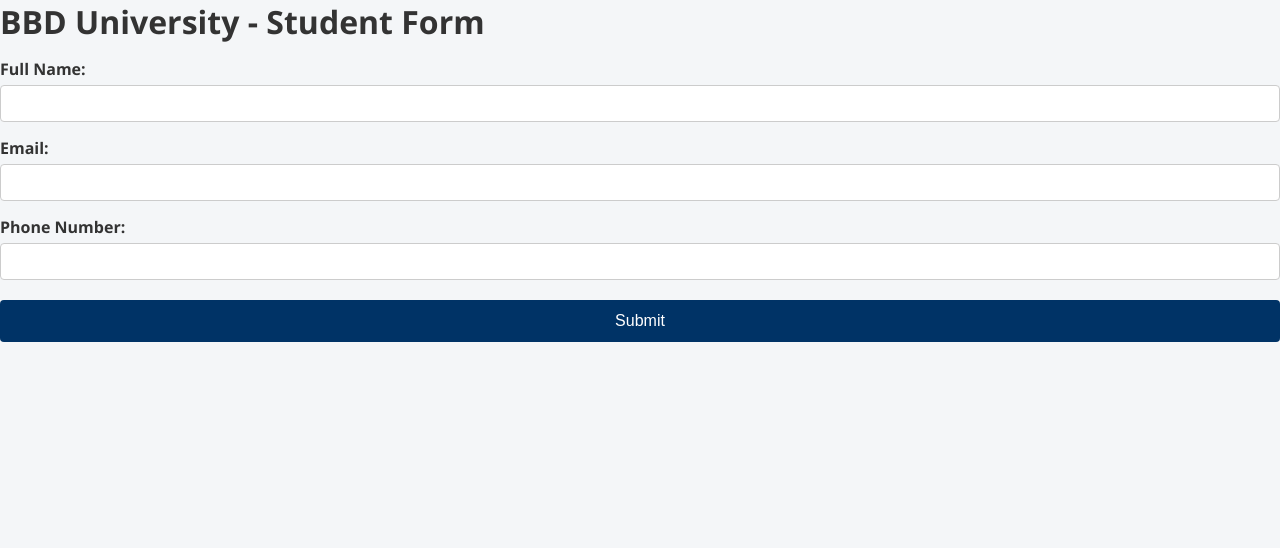
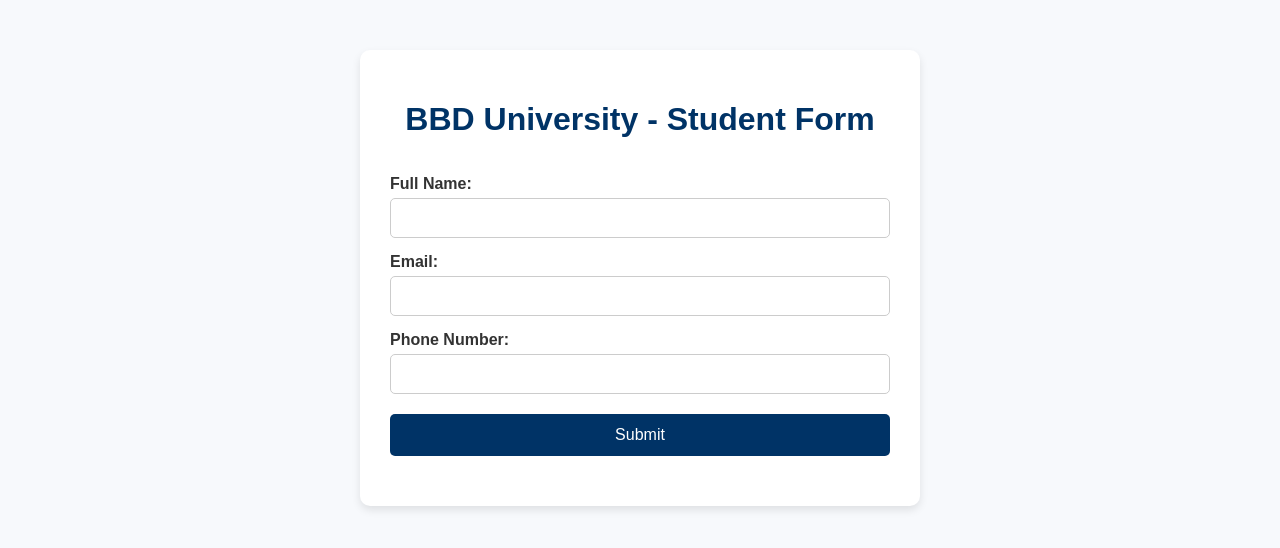
Before and after one commit to PradeepNG321/Attendance, a plain HTML site: page index.html in a window 1280 px wide. Drawn offline with Linux system fonts and the light colour scheme.

Commit message:
Update style.css
updated version of the css

```diff
--- a/style.css
+++ b/style.css
@@ -1,34 +1,25 @@
-/* Reset some default styles */
-* {
+/* style.css */
+
+body {
+  background-color: #f7f9fc;
+  font-family: Arial, sans-serif;
   margin: 0;
   padding: 0;
-  box-sizing: border-box;
 }
 
-body {
-  font-family: 'Segoe UI', Tahoma, Geneva, Verdana, sans-serif;
-  background-color: #f4f6f8;
-  color: #333;
-  display: flex;
-  flex-direction: column;
-  min-height: 100vh;
+.container {
+  width: 90%;
+  max-width: 500px;
+  margin: 50px auto;
+  background: #ffffff;
+  padding: 30px;
+  border-radius: 10px;
+  box-shadow: 0 4px 8px rgba(0,0,0,0.1);
 }
 
-header {
-  background-color: #003366;
-  color: white;
-  padding: 20px;
+h1 {
   text-align: center;
-}
-
-main {
-  flex: 1;
-  padding: 30px;
-  max-width: 600px;
-  margin: 0 auto;
-  background-color: #ffffff;
-  border-radius: 8px;
-  box-shadow: 0 4px 8px rgba(0, 0, 0, 0.1);
+  color: #003366;
 }
 
 form {
@@ -38,19 +29,16 @@ form {
 
 label {
   margin-top: 15px;
-  margin-bottom: 5px;
-  font-weight: 600;
+  font-weight: bold;
+  color: #333333;
 }
 
 input {
   padding: 10px;
+  font-size: 16px;
+  margin-top: 5px;
   border: 1px solid #ccc;
-  border-radius: 4px;
-}
-
-input:focus {
-  border-color: #003366;
-  outline: none;
+  border-radius: 5px;
 }
 
 button {
@@ -58,27 +46,18 @@ button {
   padding: 12px;
   background-color: #003366;
   color: white;
+  font-size: 16px;
   border: none;
-  border-radius: 4px;
-  font-size: 16px;
+  border-radius: 5px;
   cursor: pointer;
-  transition: background-color 0.3s ease;
 }
 
 button:hover {
-  background-color: #0055aa;
+  background-color: #002244;
 }
 
 #responseMsg {
   margin-top: 20px;
   font-weight: bold;
-  color: green;
   text-align: center;
 }
-
-footer {
-  background-color: #003366;
-  color: white;
-  text-align: center;
-  padding: 15px;
-}
```
